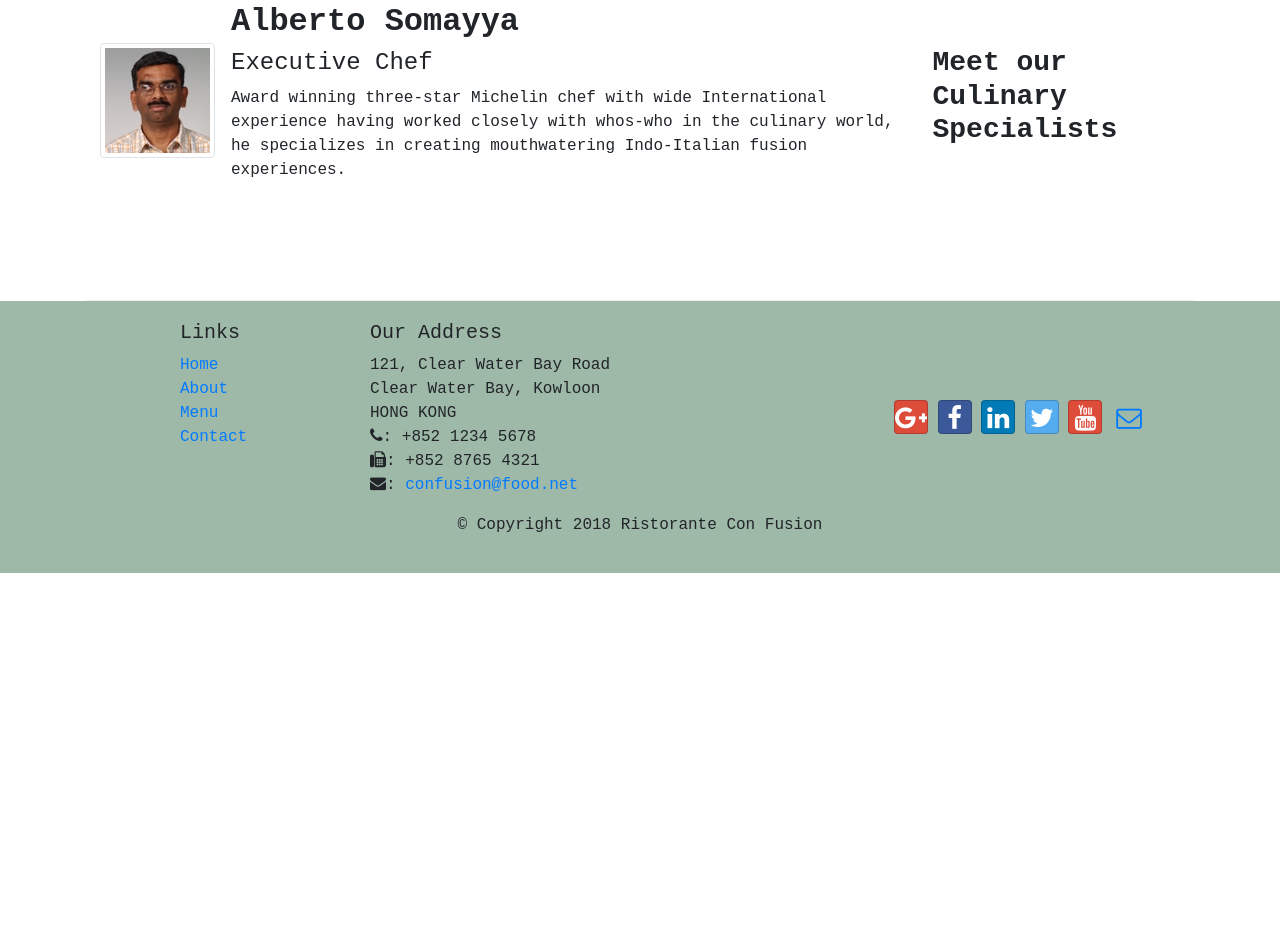
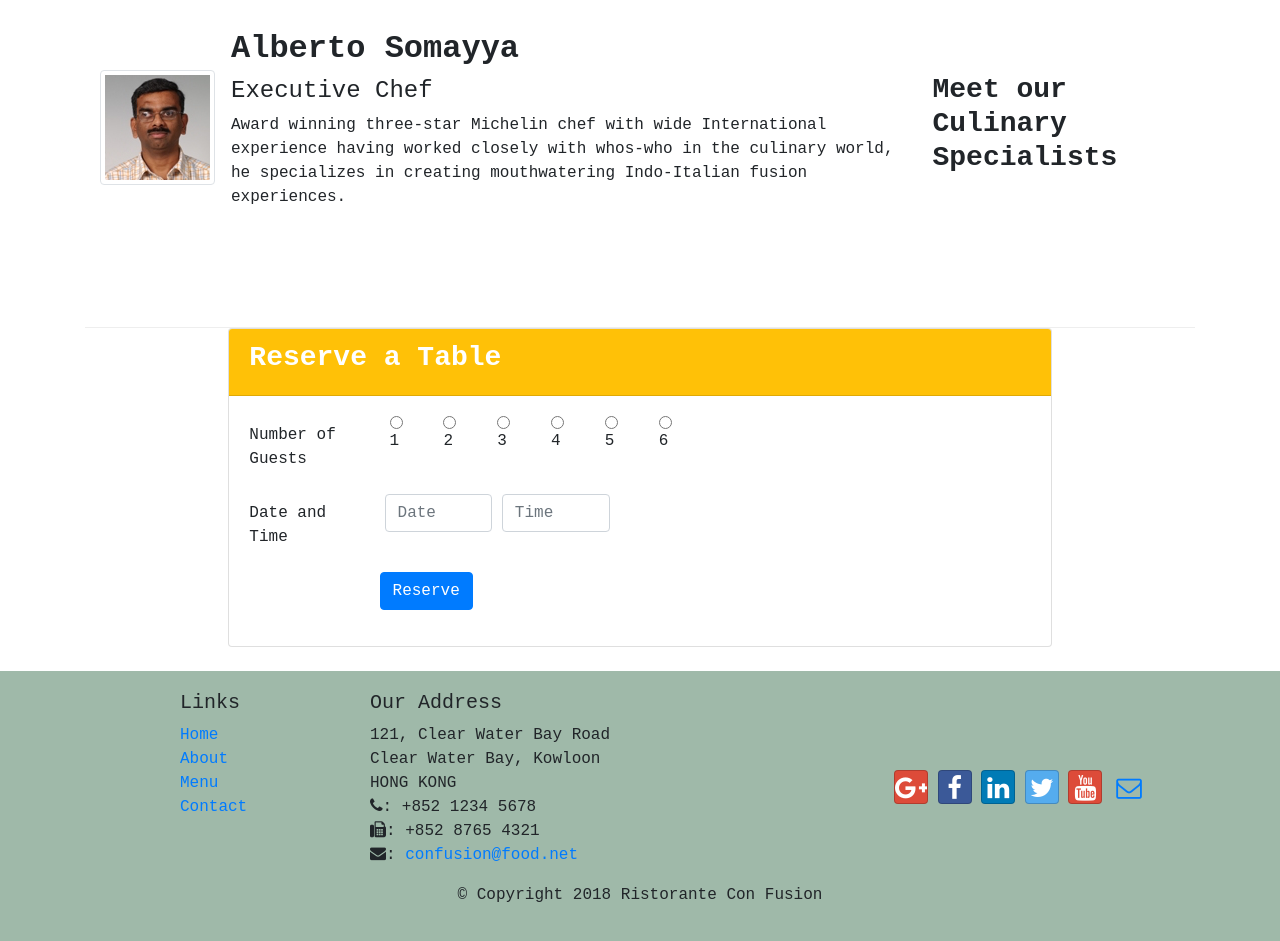
Before and after one commit to itariss/ristorant-con-fusion, a website: page index.html in a window 1280 px wide. Shown: the part 1233-2174 px from the top of the page. Before the commit the page ends 1806 px from the top, so only its background shows below. Drawn offline with nearby package versions, Linux system fonts and the light colour scheme.

Commit message:
Assignment II - Card form, media and badges

```diff
--- a/index.html
+++ b/index.html
@@ -83,8 +83,15 @@
 							senses!
 						</p>
 					</div>
-					<div class="col-12 col-sm align-self-center">
-						<img src="./img/logo.png" alt="" />
+					<div
+						class="d-md-flex col-12 col-sm-6 justify-content-md-between align-items-md-center"
+					>
+						<img class="col col-sm-6" src="./img/logo.png" alt="" />
+						<a
+							href="#reserve-form"
+							class="btn btn-warning col col-sm-6"
+							>Reserve Table</a
+						>
 					</div>
 				</div>
 			</div>
@@ -103,11 +110,14 @@
 							class="d-flex mr-3 img-thumbnail align-self-center"
 						/>
 						<div class="media-body">
-							<h2 class="mt-0">Uthappizza</h2>
+							<h2 class="mt-0">
+								Uthappizza
 								<span class="badge badge-danger">HOT</span>
 								<span class="badge badge-pill badge-secondary"
 									>$4.99</span
 								>
+							</h2>
+
 							<p class="d-none d-sm-block">
 								A unique combination of Indian Uthappam
 								(pancake) and Italian pizza, topped with
@@ -121,17 +131,31 @@
 			</div>
 
 			<div class="row row-content align-items-center">
-				<div class="col-12 col-sm-4 order-sm-last col-md-3">
+				<div class="col-12 col-sm-4 order-sm-first col-md-3">
 					<h3>This Month's Promotions</h3>
 				</div>
-				<div class="col col-sm col-md">
-					<h2>Weekend Grand Buffet</h2>
+				<div class="col col-sm col-md order-sm-last">
+					<div class="media">
+						<img
+							src="./img/buffet.png"
+							alt=""
+							class="d-flex mr-3 img-thumbnail order-last"
+						/>
+						<div class="media-body">
+							<h2 class="mt-0">
+								Weekend Grand Buffet
+								<span class="badge badge-danger">NEW</span>
+							</h2>
+
 							<p class="d-none d-sm-block">
-						Featuring mouthwatering combinations with a choice of
-						five different salads, six enticing appetizers, six main
-						entrees and five choicest desserts. Free flowing bubbly
-						and soft drinks. All for just $19.99 per person
+								Featuring mouthwatering combinations with a
+								choice of five different salads, six enticing
+								appetizers, six main entrees and five choicest
+								desserts. Free flowing bubbly and soft drinks.
+								All for just $19.99 per person
 							</p>
+						</div>
+					</div>
 				</div>
 			</div>
 
@@ -158,6 +182,133 @@
 							</p>
 						</div>
 					</div>
+				</div>
+			</div>
+		</div>
+		<div class="col-12 col-md-8 offset-md-2 mb-4">
+			<div id="reserve-form" class="card">
+				<div class="card-header text-white bg-warning">
+					<h3>Reserve a Table</h3>
+				</div>
+				<div class="card-body">
+					<form action="">
+						<div class="row form-group">
+							<label class="col-md-2 col-form-label" for=""
+								>Number of Guests</label
+							>
+							<div class="col-md-10 row justify-content-start">
+								<div class="col-2 col-md-1 form-check">
+									<input
+										class="form-check"
+										id="one-guest"
+										name="one-guest"
+										type="radio"
+										value="option1"
+									/>
+									<label
+										for="one-guest"
+										class="form-check-label"
+										>1</label
+									>
+								</div>
+								<div class="col-2 col-md-1 form-check">
+									<input
+										class="form-check"
+										id="two-guests"
+										name="two-guests"
+										type="radio"
+										value="option2"
+									/>
+									<label
+										for="two-guests"
+										class="form-check-label"
+										>2</label
+									>
+								</div>
+								<div class="col-2 col-md-1 form-check">
+									<input
+										class="form-check"
+										id="three-guests"
+										name="three-guests"
+										type="radio"
+										value="option3"
+									/>
+									<label
+										for="three-guests"
+										class="form-check-label"
+										>3</label
+									>
+								</div>
+								<div class="col-2 col-md-1 form-check">
+									<input
+										class="form-check"
+										id="four-guests"
+										name="four-guests"
+										type="radio"
+										value="option4"
+									/>
+									<label
+										for="four-guests"
+										class="form-check-label"
+										>4</label
+									>
+								</div>
+								<div class="col-2 col-md-1 form-check">
+									<input
+										class="form-check"
+										id="five-guests"
+										name="five-guests"
+										type="radio"
+										value="option5"
+									/>
+									<label
+										for="five-guests"
+										class="form-check-label"
+										>5</label
+									>
+								</div>
+								<div class="col-2 col-md-1 form-check">
+									<input
+										class="form-check"
+										id="six-guests"
+										name="six-guests"
+										type="radio"
+										value="option6"
+									/>
+									<label
+										for="six-guests"
+										class="form-check-label"
+										>6</label
+									>
+								</div>
+							</div>
+						</div>
+						<div class="form-group row">
+							<label for="" class="col-md-2 col-form-label"
+								>Date and Time</label
+							>
+							<div class="col-md-10">
+								<input
+									type="text"
+									class="form-control col-md-2 d-inline"
+									placeholder="Date"
+								/>
+								<input
+									type="text"
+									class="form-control col-md-2 d-inline"
+									placeholder="Time"
+								/>
+							</div>
+						</div>
+						<div class="form-group">
+							<button
+								class="btn btn-primary offset-md-2"
+								type="submit"
+							>
+								Reserve
+							</button>
+						</div>
+					</form>
 				</div>
 			</div>
 		</div>
```
Lines whose indentation alone changed are shown as unchanged.
